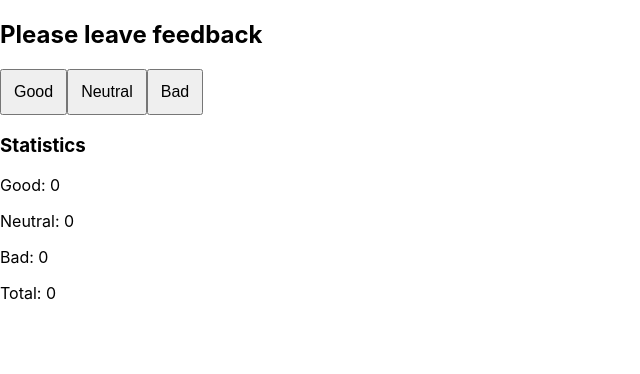
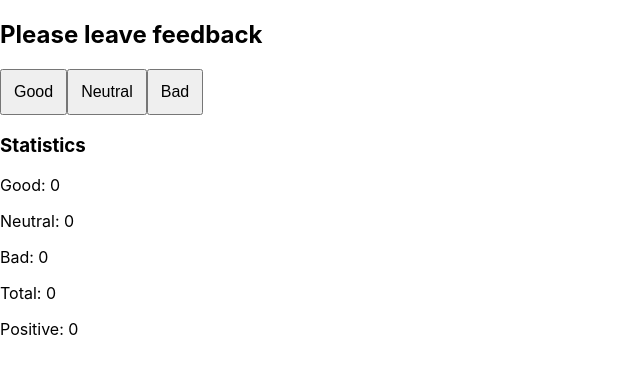
Before and after one commit to Shlov/goit-react-hw-02-feedback, a React (Create React App) app: page / in a window 1280 px wide. Shown: the top 374 px of the page, without its empty margins (0-640 px from the left). Built offline with nearby package versions, Linux system fonts and the light colour scheme.

Commit message:
done task 2

```diff
--- a/src/components/Feedback/Feedback.js
+++ b/src/components/Feedback/Feedback.js
@@ -27,7 +27,12 @@ export class Feedback extends Component {
   }
 
   countPositiveFeedbackPercentage () {
-
+    console.log(Object.values(this.state).reduce((a,b) => {return a+b}, 0));
+    console.log(this.state.good);
+    // console.log();
+    const total = Object.values(this.state).reduce((a,b) => {return a+b}, 0);
+    const positive = this.state.good
+    return total ? (positive / total * 100) : '0'
   }
 
   render () {
@@ -42,7 +47,7 @@ export class Feedback extends Component {
         {options.map(option =>
           <p>{firstLetterToUppercase(option)}: {this.state[option]}</p>)}
           <p>Total: {this.countTotalFeedback()}</p>
-          {/* <p>Positive: {countPositiveFeedbackPercentage}</p> */}
+          <p>Positive: {this.countPositiveFeedbackPercentage()}</p>
       </>
     )
   }
```
